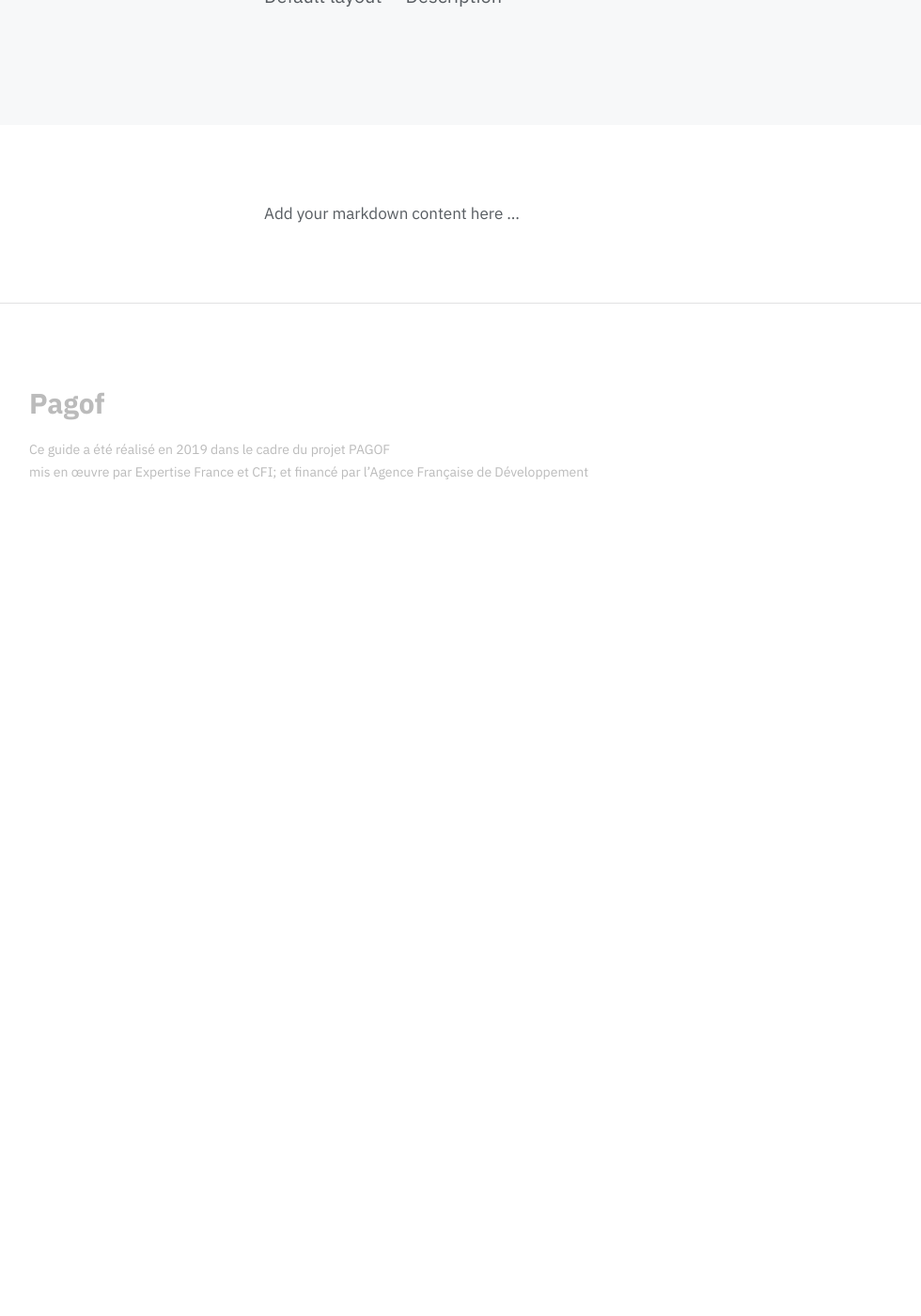
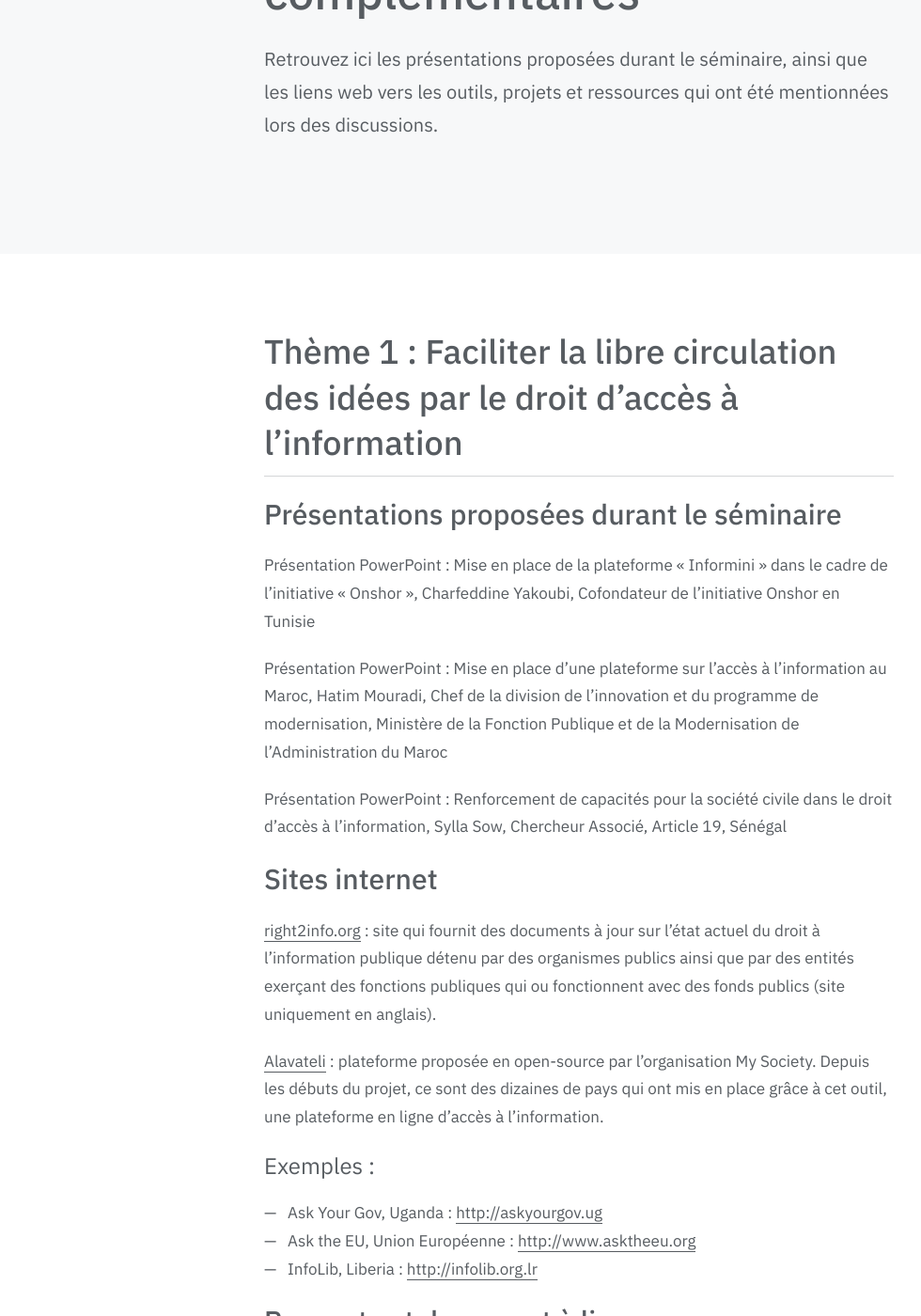
Before and after one commit to cecilaki/guide, a Jekyll site: the page built from default.md, in a window 1280 px wide and 1400 px high, scrolled down 270 px. Shown: the whole window at 94% size, without its empty margins (24-1004 px from the left). Built offline with Jekyll 4.4.1, drawn with Linux system fonts in a browser that asks for light colours; some web fonts are replaced; before the commit the page ends 900 px from its top, so only the background shows below that; some of the changed text lies outside the part shown.

Commit message:
Update default.md

```diff
--- a/default.md
+++ b/default.md
@@ -1,10 +1,40 @@
 ---
 # Page settings
 layout: default # Choose layout: "default", "homepage" or "documentation-archive"
-title: Default layout — Title # Define a title of your page
-description: Default layout — Description # Define a description of your page
+title: Ressources complémentaires # Define a title of your page
+description: Retrouvez ici les présentations proposées durant le séminaire, ainsi que les liens web vers les outils, projets et ressources qui ont été mentionnées lors des discussions. # Define a description of your page
 keywords: # Define keywords for search engines
-comments: false # Set to "true" in order to enable comments on this page. Make sure you properly setup "disqus_forum_shortname" variable in "_config.yml"
+
 ---
 
-Add your markdown content here ...
+## Thème 1 : Faciliter la libre circulation des idées par le droit d’accès à l’information
+
+### Présentations proposées durant le séminaire
+
+Présentation PowerPoint : Mise en place de la plateforme « Informini » dans le cadre de l’initiative « Onshor », Charfeddine Yakoubi, Cofondateur de l’initiative Onshor en Tunisie
+
+Présentation PowerPoint : Mise en place d’une plateforme sur l’accès à l’information au Maroc, Hatim Mouradi, Chef de la division de l’innovation et du programme de modernisation, Ministère de la Fonction Publique et de la Modernisation de l’Administration du Maroc
+
+Présentation PowerPoint : Renforcement de capacités pour la société civile dans le droit d’accès à l’information, Sylla Sow, Chercheur Associé, Article 19, Sénégal
+
+### Sites internet
+
+[right2info.org](https://right2info.org) : site qui fournit des documents à jour sur l'état actuel du droit à l'information publique détenu par des organismes publics ainsi que par des entités exerçant des fonctions publiques qui ou fonctionnent avec des fonds publics (site uniquement en anglais).
+
+[Alavateli](https://alaveteli.org/about/) : plateforme proposée en open-source par l’organisation My Society.  Depuis les débuts du projet, ce sont des dizaines de pays qui ont mis en place grâce à cet outil, une plateforme en ligne d’accès à l’information.
+
+#### Exemples :
+* Ask Your Gov, Uganda : [http://askyourgov.ug](http://askyourgov.ug)
+* Ask the EU, Union Européenne : [http://www.asktheeu.org](http://www.asktheeu.org)
+* InfoLib, Liberia : [http://infolib.org.lr](http://infolib.org.lr)
+
+### Rapports et document à lire
+
+##### Le gouvernement ouvert au Maroc, Examens de l'OCDE sur la gouvernance publique, OCDE, 2015.
+La [Revue du Gouvernement Ouvert au Maroc](https://doi.org/10.1787/9789264226722-fr ) analyse les politiques et les pratiques de gouvernement ouvert ainsi que l’application de leur cadre institutionnel et juridique selon les instruments de l’OCDE. La revue fournit aux décideurs politiques marocains, aux fonctionnaires du secteur public et aux activistes de la société civile des indications pratiques concernant la façon d’améliorer et de mettre en œuvre avec succès leur programme national de gouvernement ouvert.
+
+##### Rapport sur la place de l'accès à l'information dans la lutte contre la fistule obstétricale dans la région de Tambacounda, Article 19, 2014.
+A l’occasion de la célébration, le 28 septembre, de la journée du droit de savoir, Article 19 publie [une étude sur l’accès à l’information dans le cadre de la lutte contre la fistule obstétricale](https://www.article19.org/wp-content/uploads/2014/09/Rapport-Sur-lAcc%C3%A8s-%C3%A0-lInformation-et-la-Fistule-%C3%A0-Tambacounda-final-last.pdf) à Tambacounda dans la région Sud Est du Sénégal. Article 19 lance en outre un appel aux autorités pour la consécration du droit d’accès à l’information à travers l’adoption d’une loi et l’amélioration de l’accès à l’information sur la santé de la reproduction des femmes.
+
+##### Agenda pour la liberté d'expression en Afrique de l'Ouest 2017-2018, Article 19, 2018.
+Rapport avec des exemples du Sénégal, du Burundi, de Gambie, du  Togo et du Niger. Focus sur quelques tendances de la liberté d'expression à travers les cinq piliers: médias, numérique, espace civique, transparence et protection. ([Agenda à lire ou télécharger en Français ici](https://www.article19.org/xpa-18/))
```
